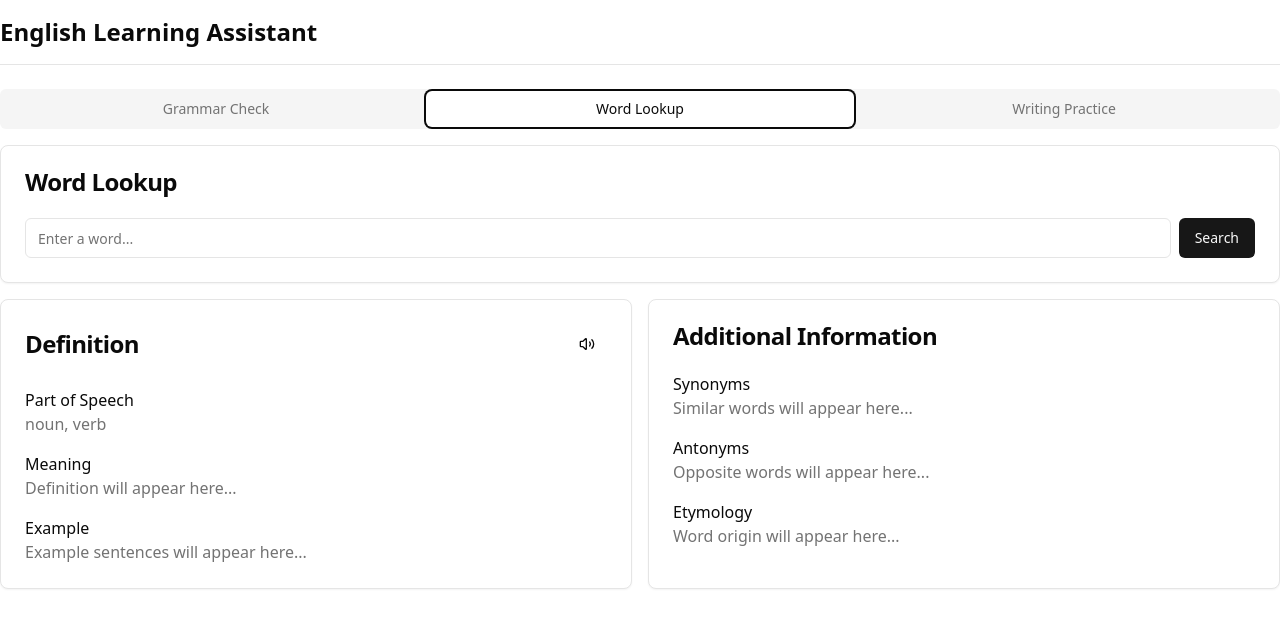
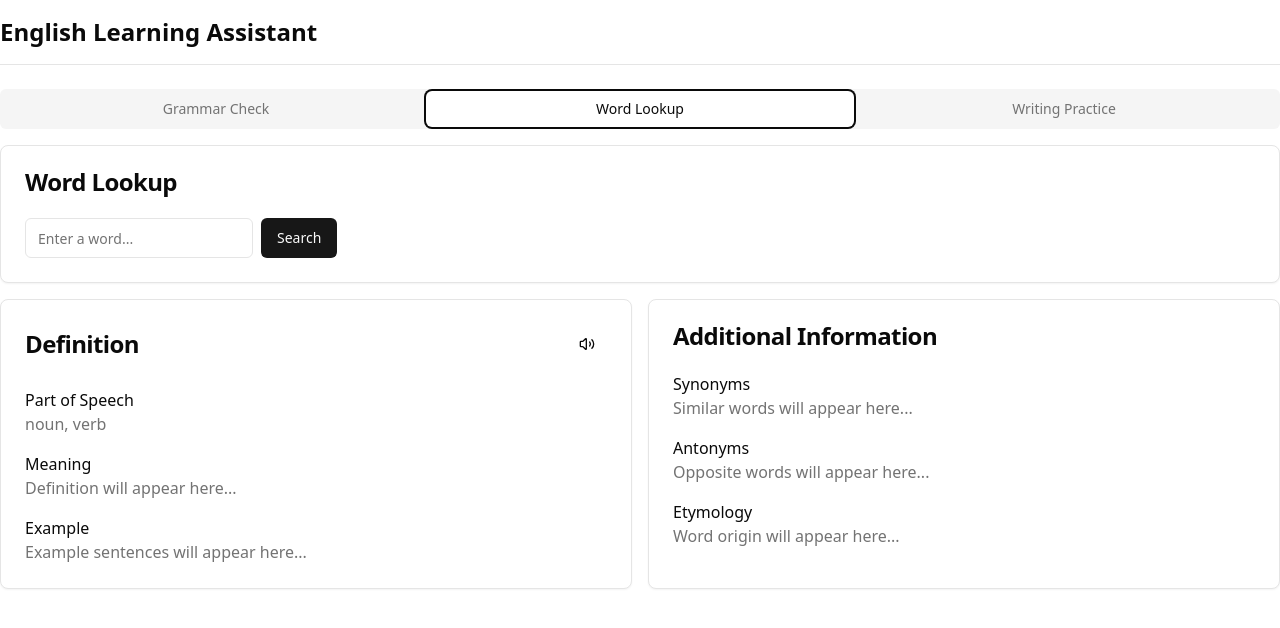
Before and after one commit to YukiOnishi1129/english-learning-assistant, a Next.js app: page / in a window 1280 px wide. Both pictures are taken after a click on the tab "Word Lookup". Shown: the top 628 px of the page. Built offline with nearby package versions, Linux system fonts and the light colour scheme; no server answers.

Commit message:
react hook form

```diff
--- a/package.json
+++ b/package.json
@@ -9,6 +9,8 @@
     "lint": "next lint"
   },
   "dependencies": {
+    "@hookform/resolvers": "^4.1.1",
+    "@radix-ui/react-label": "^2.1.2",
     "@radix-ui/react-select": "^2.1.6",
     "@radix-ui/react-slot": "^1.1.2",
     "@radix-ui/react-tabs": "^1.1.3",
@@ -18,8 +20,10 @@
     "next": "15.1.7",
     "react": "^19.0.0",
     "react-dom": "^19.0.0",
+    "react-hook-form": "^7.54.2",
     "tailwind-merge": "^3.0.1",
-    "tailwindcss-animate": "^1.0.7"
+    "tailwindcss-animate": "^1.0.7",
+    "zod": "^3.24.2"
   },
   "devDependencies": {
     "@eslint/eslintrc": "^3",
--- /dev/null
+++ b/src/components/ui/form.tsx
@@ -0,0 +1,178 @@
+"use client"
+
+import * as React from "react"
+import * as LabelPrimitive from "@radix-ui/react-label"
+import { Slot } from "@radix-ui/react-slot"
+import {
+  Controller,
+  ControllerProps,
+  FieldPath,
+  FieldValues,
+  FormProvider,
+  useFormContext,
+} from "react-hook-form"
+
+import { cn } from "@/lib/utils"
+import { Label } from "@/components/ui/label"
+
+const Form = FormProvider
+
+type FormFieldContextValue<
+  TFieldValues extends FieldValues = FieldValues,
+  TName extends FieldPath<TFieldValues> = FieldPath<TFieldValues>
+> = {
+  name: TName
+}
+
+const FormFieldContext = React.createContext<FormFieldContextValue>(
+  {} as FormFieldContextValue
+)
+
+const FormField = <
+  TFieldValues extends FieldValues = FieldValues,
+  TName extends FieldPath<TFieldValues> = FieldPath<TFieldValues>
+>({
+  ...props
+}: ControllerProps<TFieldValues, TName>) => {
+  return (
+    <FormFieldContext.Provider value={{ name: props.name }}>
+      <Controller {...props} />
+    </FormFieldContext.Provider>
+  )
+}
+
+const useFormField = () => {
+  const fieldContext = React.useContext(FormFieldContext)
+  const itemContext = React.useContext(FormItemContext)
+  const { getFieldState, formState } = useFormContext()
+
+  const fieldState = getFieldState(fieldContext.name, formState)
+
+  if (!fieldContext) {
+    throw new Error("useFormField should be used within <FormField>")
+  }
+
+  const { id } = itemContext
+
+  return {
+    id,
+    name: fieldContext.name,
+    formItemId: `${id}-form-item`,
+    formDescriptionId: `${id}-form-item-description`,
+    formMessageId: `${id}-form-item-message`,
+    ...fieldState,
+  }
+}
+
+type FormItemContextValue = {
+  id: string
+}
+
+const FormItemContext = React.createContext<FormItemContextValue>(
+  {} as FormItemContextValue
+)
+
+const FormItem = React.forwardRef<
+  HTMLDivElement,
+  React.HTMLAttributes<HTMLDivElement>
+>(({ className, ...props }, ref) => {
+  const id = React.useId()
+
+  return (
+    <FormItemContext.Provider value={{ id }}>
+      <div ref={ref} className={cn("space-y-2", className)} {...props} />
+    </FormItemContext.Provider>
+  )
+})
+FormItem.displayName = "FormItem"
+
+const FormLabel = React.forwardRef<
+  React.ElementRef<typeof LabelPrimitive.Root>,
+  React.ComponentPropsWithoutRef<typeof LabelPrimitive.Root>
+>(({ className, ...props }, ref) => {
+  const { error, formItemId } = useFormField()
+
+  return (
+    <Label
+      ref={ref}
+      className={cn(error && "text-destructive", className)}
+      htmlFor={formItemId}
+      {...props}
+    />
+  )
+})
+FormLabel.displayName = "FormLabel"
+
+const FormControl = React.forwardRef<
+  React.ElementRef<typeof Slot>,
+  React.ComponentPropsWithoutRef<typeof Slot>
+>(({ ...props }, ref) => {
+  const { error, formItemId, formDescriptionId, formMessageId } = useFormField()
+
+  return (
+    <Slot
+      ref={ref}
+      id={formItemId}
+      aria-describedby={
+        !error
+          ? `${formDescriptionId}`
+          : `${formDescriptionId} ${formMessageId}`
+      }
+      aria-invalid={!!error}
+      {...props}
+    />
+  )
+})
+FormControl.displayName = "FormControl"
+
+const FormDescription = React.forwardRef<
+  HTMLParagraphElement,
+  React.HTMLAttributes<HTMLParagraphElement>
+>(({ className, ...props }, ref) => {
+  const { formDescriptionId } = useFormField()
+
+  return (
+    <p
+      ref={ref}
+      id={formDescriptionId}
+      className={cn("text-[0.8rem] text-muted-foreground", className)}
+      {...props}
+    />
+  )
+})
+FormDescription.displayName = "FormDescription"
+
+const FormMessage = React.forwardRef<
+  HTMLParagraphElement,
+  React.HTMLAttributes<HTMLParagraphElement>
+>(({ className, children, ...props }, ref) => {
+  const { error, formMessageId } = useFormField()
+  const body = error ? String(error?.message) : children
+
+  if (!body) {
+    return null
+  }
+
+  return (
+    <p
+      ref={ref}
+      id={formMessageId}
+      className={cn("text-[0.8rem] font-medium text-destructive", className)}
+      {...props}
+    >
+      {body}
+    </p>
+  )
+})
+FormMessage.displayName = "FormMessage"
+
+export {
+  useFormField,
+  Form,
+  FormItem,
+  FormLabel,
+  FormControl,
+  FormDescription,
+  FormMessage,
+  FormField,
+}
--- /dev/null
+++ b/src/components/ui/label.tsx
@@ -0,0 +1,26 @@
+"use client"
+
+import * as React from "react"
+import * as LabelPrimitive from "@radix-ui/react-label"
+import { cva, type VariantProps } from "class-variance-authority"
+
+import { cn } from "@/lib/utils"
+
+const labelVariants = cva(
+  "text-sm font-medium leading-none peer-disabled:cursor-not-allowed peer-disabled:opacity-70"
+)
+
+const Label = React.forwardRef<
+  React.ElementRef<typeof LabelPrimitive.Root>,
+  React.ComponentPropsWithoutRef<typeof LabelPrimitive.Root> &
+    VariantProps<typeof labelVariants>
+>(({ className, ...props }, ref) => (
+  <LabelPrimitive.Root
+    ref={ref}
+    className={cn(labelVariants(), className)}
+    {...props}
+  />
+))
+Label.displayName = LabelPrimitive.Root.displayName
+
+export { Label }
--- a/src/components/word-lookup.tsx
+++ b/src/components/word-lookup.tsx
@@ -1,19 +1,44 @@
 "use client";
 import { useCallback } from "react";
+import { useForm } from "react-hook-form";
+import * as z from "zod";
+import { zodResolver } from "@hookform/resolvers/zod";
+
 import { Button } from "@/components/ui/button";
 import { Input } from "@/components/ui/input";
 import { Card, CardContent, CardHeader, CardTitle } from "@/components/ui/card";
+import {
+  Form,
+  FormControl,
+  FormDescription,
+  FormField,
+  FormItem,
+  FormLabel,
+  FormMessage,
+} from "@/components/ui/form";
 import { Volume2 } from "lucide-react";
 
 import { getWordDefinition } from "@/actions/word-api";
 
+const schema = z.object({
+  keyword: z.string().nonempty("Please enter a keyword"),
+});
+
 export const WordLookup = () => {
-  const handleSearchWord = useCallback(async () => {
-    const word = "hello";
+  const form = useForm<z.infer<typeof schema>>({
+    resolver: zodResolver(schema),
+    defaultValues: {
+      keyword: "",
+    },
+  });
+
+  const onSubmit = useCallback(async (values: z.infer<typeof schema>) => {
+    const word = values.keyword;
     const response = await getWordDefinition(word);
     console.log("❤️‍🔥");
     console.log(response);
   }, []);
+
   return (
     <div className="space-y-4">
       <Card>
@@ -21,10 +46,23 @@
           <CardTitle>Word Lookup</CardTitle>
         </CardHeader>
         <CardContent className="space-y-4">
-          <div className="flex gap-2">
-            <Input placeholder="Enter a word..." />
-            <Button onClick={handleSearchWord}>Search</Button>
-          </div>
+          <Form {...form}>
+            <form onSubmit={form.handleSubmit(onSubmit)} className="flex gap-2">
+              <FormField
+                control={form.control}
+                name="keyword"
+                render={({ field }) => (
+                  <FormItem>
+                    <FormControl>
+                      <Input placeholder="Enter a word..." {...field} />
+                    </FormControl>
+                    <FormMessage />
+                  </FormItem>
+                )}
+              />
+              <Button>Search</Button>
+            </form>
+          </Form>
         </CardContent>
       </Card>
 
```
Also changed, not shown: 1 other file (tests, documents, lock files or other folders).
